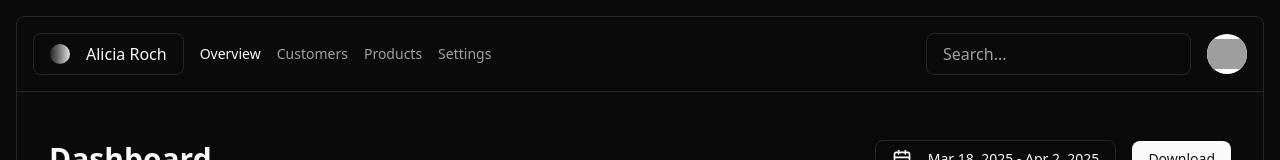
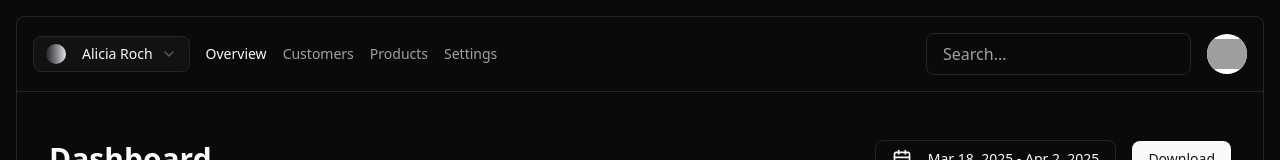
Before and after one commit to silent7-x/shadcnui-clone, a React (Vite) app: page / in a window 1280 px wide. Shown: the top 160 px of the page. Built offline with nearby package versions, Linux system fonts and the light colour scheme; grey boxes are pictures that could not be loaded.

Commit message:
change select button to shadcn/ui in header

```diff
--- a/index.html
+++ b/index.html
@@ -6,7 +6,7 @@
     <meta name="viewport" content="width=device-width, initial-scale=1.0" />
     <title>Dashboard shadcn/ui clone</title>
   </head>
-  <body>
+  <body class="dark">
     <div id="root"></div>
     <script type="module" src="/src/main.tsx"></script>
   </body>
--- a/package.json
+++ b/package.json
@@ -10,6 +10,7 @@
     "preview": "vite preview"
   },
   "dependencies": {
+    "@radix-ui/react-select": "^2.1.6",
     "@radix-ui/react-slot": "^1.1.2",
     "@radix-ui/react-tabs": "^1.1.3",
     "@tailwindcss/vite": "^4.0.14",
--- a/src/App.tsx
+++ b/src/App.tsx
@@ -4,13 +4,15 @@
 
 function App() {
   return (
-    <main className="dark bg-background text-foreground flex h-full min-h-screen w-full flex-col items-center p-4">
+    // <ThemeProvider>
+    <main className="bg-background text-foreground flex h-full min-h-screen w-full flex-col items-center p-4">
       <div className="border-border h-full w-full rounded-md border pb-8">
         <DashboardHeader />
         <DashboardContentHeader />
         <DashboardContent />
       </div>
     </main>
+    // </ThemeProvider>
   );
 }
 
--- /dev/null
+++ b/src/components/theme-provider.tsx
@@ -0,0 +1,73 @@
+import { createContext, useContext, useEffect, useState } from "react";
+
+type Theme = "dark" | "light" | "system";
+
+type ThemeProviderProps = {
+  children: React.ReactNode;
+  defaultTheme?: Theme;
+  storageKey?: string;
+};
+
+type ThemeProviderState = {
+  theme: Theme;
+  setTheme: (theme: Theme) => void;
+};
+
+const initialState: ThemeProviderState = {
+  theme: "system",
+  setTheme: () => null,
+};
+
+const ThemeProviderContext = createContext<ThemeProviderState>(initialState);
+
+export function ThemeProvider({
+  children,
+  defaultTheme = "system",
+  storageKey = "vite-ui-theme",
+  ...props
+}: ThemeProviderProps) {
+  const [theme, setTheme] = useState<Theme>(
+    () => (localStorage.getItem(storageKey) as Theme) || defaultTheme,
+  );
+
+  useEffect(() => {
+    const root = window.document.documentElement;
+
+    root.classList.remove("light", "dark");
+
+    if (theme === "system") {
+      const systemTheme = window.matchMedia("(prefers-color-scheme: dark)")
+        .matches
+        ? "dark"
+        : "light";
+
+      root.classList.add(systemTheme);
+      return;
+    }
+
+    root.classList.add(theme);
+  }, [theme]);
+
+  const value = {
+    theme,
+    setTheme: (theme: Theme) => {
+      localStorage.setItem(storageKey, theme);
+      setTheme(theme);
+    },
+  };
+
+  return (
+    <ThemeProviderContext.Provider {...props} value={value}>
+      {children}
+    </ThemeProviderContext.Provider>
+  );
+}
+
+export const useTheme = () => {
+  const context = useContext(ThemeProviderContext);
+
+  if (context === undefined)
+    throw new Error("useTheme must be used within a ThemeProvider");
+
+  return context;
+};
--- /dev/null
+++ b/src/components/ui/select.tsx
@@ -0,0 +1,183 @@
+import * as React from "react"
+import * as SelectPrimitive from "@radix-ui/react-select"
+import { CheckIcon, ChevronDownIcon, ChevronUpIcon } from "lucide-react"
+
+import { cn } from "@/lib/utils"
+
+function Select({
+  ...props
+}: React.ComponentProps<typeof SelectPrimitive.Root>) {
+  return <SelectPrimitive.Root data-slot="select" {...props} />
+}
+
+function SelectGroup({
+  ...props
+}: React.ComponentProps<typeof SelectPrimitive.Group>) {
+  return <SelectPrimitive.Group data-slot="select-group" {...props} />
+}
+
+function SelectValue({
+  ...props
+}: React.ComponentProps<typeof SelectPrimitive.Value>) {
+  return <SelectPrimitive.Value data-slot="select-value" {...props} />
+}
+
+function SelectTrigger({
+  className,
+  size = "default",
+  children,
+  ...props
+}: React.ComponentProps<typeof SelectPrimitive.Trigger> & {
+  size?: "sm" | "default"
+}) {
+  return (
+    <SelectPrimitive.Trigger
+      data-slot="select-trigger"
+      data-size={size}
+      className={cn(
+        "border-input data-[placeholder]:text-muted-foreground [&_svg:not([class*='text-'])]:text-muted-foreground focus-visible:border-ring focus-visible:ring-ring/50 aria-invalid:ring-destructive/20 dark:aria-invalid:ring-destructive/40 aria-invalid:border-destructive dark:bg-input/30 dark:hover:bg-input/50 flex w-fit items-center justify-between gap-2 rounded-md border bg-transparent px-3 py-2 text-sm whitespace-nowrap shadow-xs transition-[color,box-shadow] outline-none focus-visible:ring-[3px] disabled:cursor-not-allowed disabled:opacity-50 data-[size=default]:h-9 data-[size=sm]:h-8 *:data-[slot=select-value]:line-clamp-1 *:data-[slot=select-value]:flex *:data-[slot=select-value]:items-center *:data-[slot=select-value]:gap-2 [&_svg]:pointer-events-none [&_svg]:shrink-0 [&_svg:not([class*='size-'])]:size-4",
+        className
+      )}
+      {...props}
+    >
+      {children}
+      <SelectPrimitive.Icon asChild>
+        <ChevronDownIcon className="size-4 opacity-50" />
+      </SelectPrimitive.Icon>
+    </SelectPrimitive.Trigger>
+  )
+}
+
+function SelectContent({
+  className,
+  children,
+  position = "popper",
+  ...props
+}: React.ComponentProps<typeof SelectPrimitive.Content>) {
+  return (
+    <SelectPrimitive.Portal>
+      <SelectPrimitive.Content
+        data-slot="select-content"
+        className={cn(
+          "bg-popover text-popover-foreground data-[state=open]:animate-in data-[state=closed]:animate-out data-[state=closed]:fade-out-0 data-[state=open]:fade-in-0 data-[state=closed]:zoom-out-95 data-[state=open]:zoom-in-95 data-[side=bottom]:slide-in-from-top-2 data-[side=left]:slide-in-from-right-2 data-[side=right]:slide-in-from-left-2 data-[side=top]:slide-in-from-bottom-2 relative z-50 max-h-(--radix-select-content-available-height) min-w-[8rem] origin-(--radix-select-content-transform-origin) overflow-x-hidden overflow-y-auto rounded-md border shadow-md",
+          position === "popper" &&
+            "data-[side=bottom]:translate-y-1 data-[side=left]:-translate-x-1 data-[side=right]:translate-x-1 data-[side=top]:-translate-y-1",
+          className
+        )}
+        position={position}
+        {...props}
+      >
+        <SelectScrollUpButton />
+        <SelectPrimitive.Viewport
+          className={cn(
+            "p-1",
+            position === "popper" &&
+              "h-[var(--radix-select-trigger-height)] w-full min-w-[var(--radix-select-trigger-width)] scroll-my-1"
+          )}
+        >
+          {children}
+        </SelectPrimitive.Viewport>
+        <SelectScrollDownButton />
+      </SelectPrimitive.Content>
+    </SelectPrimitive.Portal>
+  )
+}
+
+function SelectLabel({
+  className,
+  ...props
+}: React.ComponentProps<typeof SelectPrimitive.Label>) {
+  return (
+    <SelectPrimitive.Label
+      data-slot="select-label"
+      className={cn("text-muted-foreground px-2 py-1.5 text-xs", className)}
+      {...props}
+    />
+  )
+}
+
+function SelectItem({
+  className,
+  children,
+  ...props
+}: React.ComponentProps<typeof SelectPrimitive.Item>) {
+  return (
+    <SelectPrimitive.Item
+      data-slot="select-item"
+      className={cn(
+        "focus:bg-accent focus:text-accent-foreground [&_svg:not([class*='text-'])]:text-muted-foreground relative flex w-full cursor-default items-center gap-2 rounded-sm py-1.5 pr-8 pl-2 text-sm outline-hidden select-none data-[disabled]:pointer-events-none data-[disabled]:opacity-50 [&_svg]:pointer-events-none [&_svg]:shrink-0 [&_svg:not([class*='size-'])]:size-4 *:[span]:last:flex *:[span]:last:items-center *:[span]:last:gap-2",
+        className
+      )}
+      {...props}
+    >
+      <span className="absolute right-2 flex size-3.5 items-center justify-center">
+        <SelectPrimitive.ItemIndicator>
+          <CheckIcon className="size-4" />
+        </SelectPrimitive.ItemIndicator>
+      </span>
+      <SelectPrimitive.ItemText>{children}</SelectPrimitive.ItemText>
+    </SelectPrimitive.Item>
+  )
+}
+
+function SelectSeparator({
+  className,
+  ...props
+}: React.ComponentProps<typeof SelectPrimitive.Separator>) {
+  return (
+    <SelectPrimitive.Separator
+      data-slot="select-separator"
+      className={cn("bg-border pointer-events-none -mx-1 my-1 h-px", className)}
+      {...props}
+    />
+  )
+}
+
+function SelectScrollUpButton({
+  className,
+  ...props
+}: React.ComponentProps<typeof SelectPrimitive.ScrollUpButton>) {
+  return (
+    <SelectPrimitive.ScrollUpButton
+      data-slot="select-scroll-up-button"
+      className={cn(
+        "flex cursor-default items-center justify-center py-1",
+        className
+      )}
+      {...props}
+    >
+      <ChevronUpIcon className="size-4" />
+    </SelectPrimitive.ScrollUpButton>
+  )
+}
+
+function SelectScrollDownButton({
+  className,
+  ...props
+}: React.ComponentProps<typeof SelectPrimitive.ScrollDownButton>) {
+  return (
+    <SelectPrimitive.ScrollDownButton
+      data-slot="select-scroll-down-button"
+      className={cn(
+        "flex cursor-default items-center justify-center py-1",
+        className
+      )}
+      {...props}
+    >
+      <ChevronDownIcon className="size-4" />
+    </SelectPrimitive.ScrollDownButton>
+  )
+}
+
+export {
+  Select,
+  SelectContent,
+  SelectGroup,
+  SelectItem,
+  SelectLabel,
+  SelectScrollDownButton,
+  SelectScrollUpButton,
+  SelectSeparator,
+  SelectTrigger,
+  SelectValue,
+}
--- a/src/dashboard header/DashboardHeader.tsx
+++ b/src/dashboard header/DashboardHeader.tsx
@@ -1,17 +1,65 @@
+import {
+  SelectContent,
+  SelectGroup,
+  SelectItem,
+  SelectLabel,
+  SelectTrigger,
+  SelectValue,
+} from "@/components/ui/select";
 import { Avatar, AvatarImage } from "../components/Avatar";
 import { Input } from "../components/Input";
-import { Select } from "../components/Select";
+import { Select } from "../components/ui/select";
 import { DashboardLink } from "./DashboardLink";
 
 export const DashboardHeader = () => {
   return (
     <header className="border-border border-b px-4 py-4">
       <div className="flex items-center gap-4">
-        <Select className="shrink-0">
-          <div className="flex items-center gap-4">
-            <div className="size-5 rounded-full bg-gradient-to-r from-zinc-800 to-zinc-200"></div>
-            <p>Alicia Roch</p>
-          </div>
+        <Select defaultValue="Alicia Roch">
+          <SelectTrigger className="dark:hover:bg-accent">
+            <SelectValue placeholder="Employees" />
+          </SelectTrigger>
+          <SelectContent>
+            <SelectGroup>
+              <SelectLabel>Employees list</SelectLabel>
+              <SelectItem value="Alicia Roch">
+                <div className="flex items-center gap-4">
+                  <div className="size-5 rounded-full bg-gradient-to-r from-zinc-800 to-zinc-200"></div>
+                  <p>Alicia Roch</p>
+                </div>
+              </SelectItem>
+              <SelectItem value="Olivia Martin">
+                <div className="flex items-center gap-4">
+                  <div className="size-5 rounded-full bg-gradient-to-r from-zinc-300 to-zinc-700"></div>
+                  <p>Olivia Martin</p>
+                </div>
+              </SelectItem>
+              <SelectItem value="Jackson Lee">
+                <div className="flex items-center gap-4">
+                  <div className="size-5 rounded-full bg-gradient-to-r from-zinc-50 to-zinc-500"></div>
+                  <p>Jackson Lee</p>
+                </div>
+              </SelectItem>
+              <SelectItem value="Isabella Nguyen">
+                <div className="flex items-center gap-4">
+                  <div className="size-5 rounded-full bg-gradient-to-r from-zinc-500 to-zinc-900"></div>
+                  <p>Isabella Nguyen</p>
+                </div>
+              </SelectItem>
+              <SelectItem value="Sofia Davis">
+                <div className="flex items-center gap-4">
+                  <div className="size-5 rounded-full bg-gradient-to-r from-zinc-100 to-zinc-600"></div>
+                  <p>Sofia Davis</p>
+                </div>
+              </SelectItem>
+              <SelectItem value="William Kim">
+                <div className="flex items-center gap-4">
+                  <div className="to-dark size-5 rounded-full bg-gradient-to-r from-white"></div>
+                  <p>William Kim</p>
+                </div>
+              </SelectItem>
+            </SelectGroup>
+          </SelectContent>
         </Select>
         <DashboardLink href="#" className="text-foreground" isCurrent>
           Overview
--- a/src/main.tsx
+++ b/src/main.tsx
@@ -6,5 +6,5 @@
 createRoot(document.getElementById("root")!).render(
   <StrictMode>
     <App />
-  </StrictMode>
+  </StrictMode>,
 );
```
Also changed, not shown: 1 other file (tests, documents, lock files or other folders).
